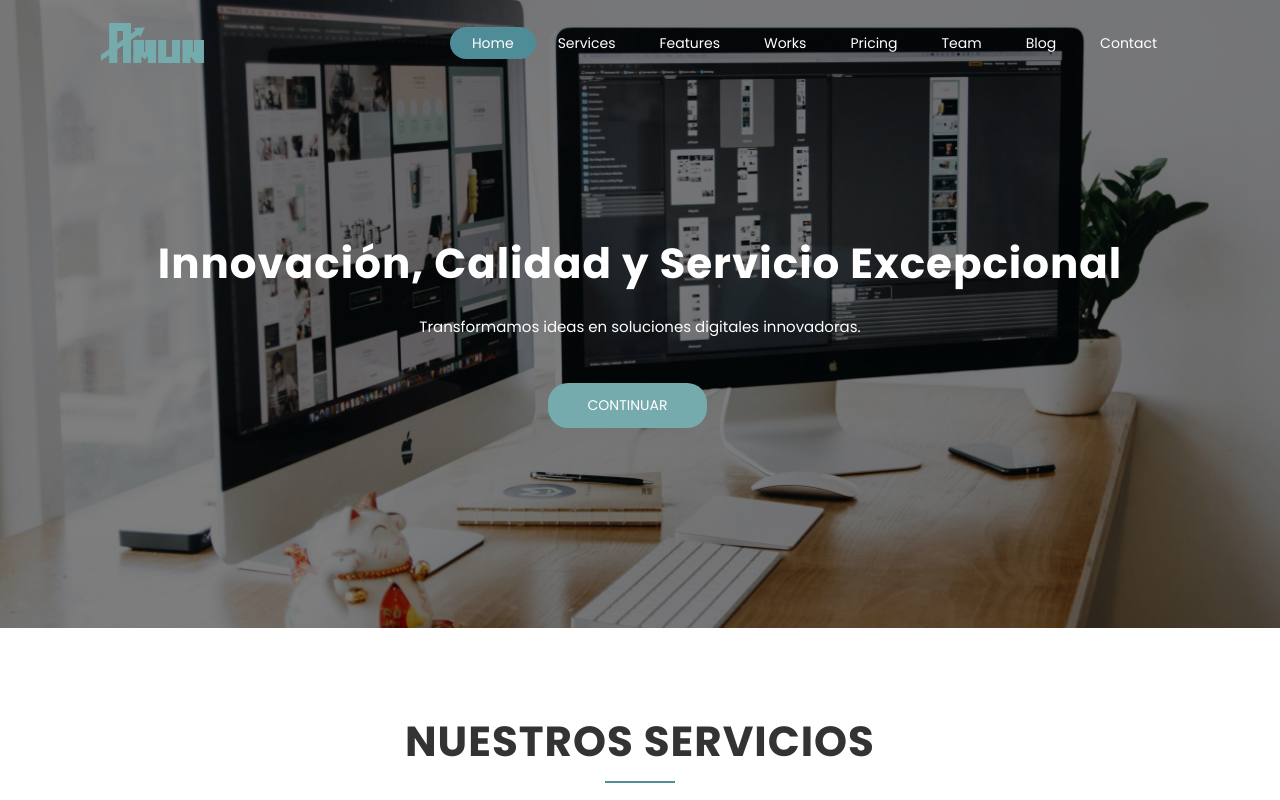
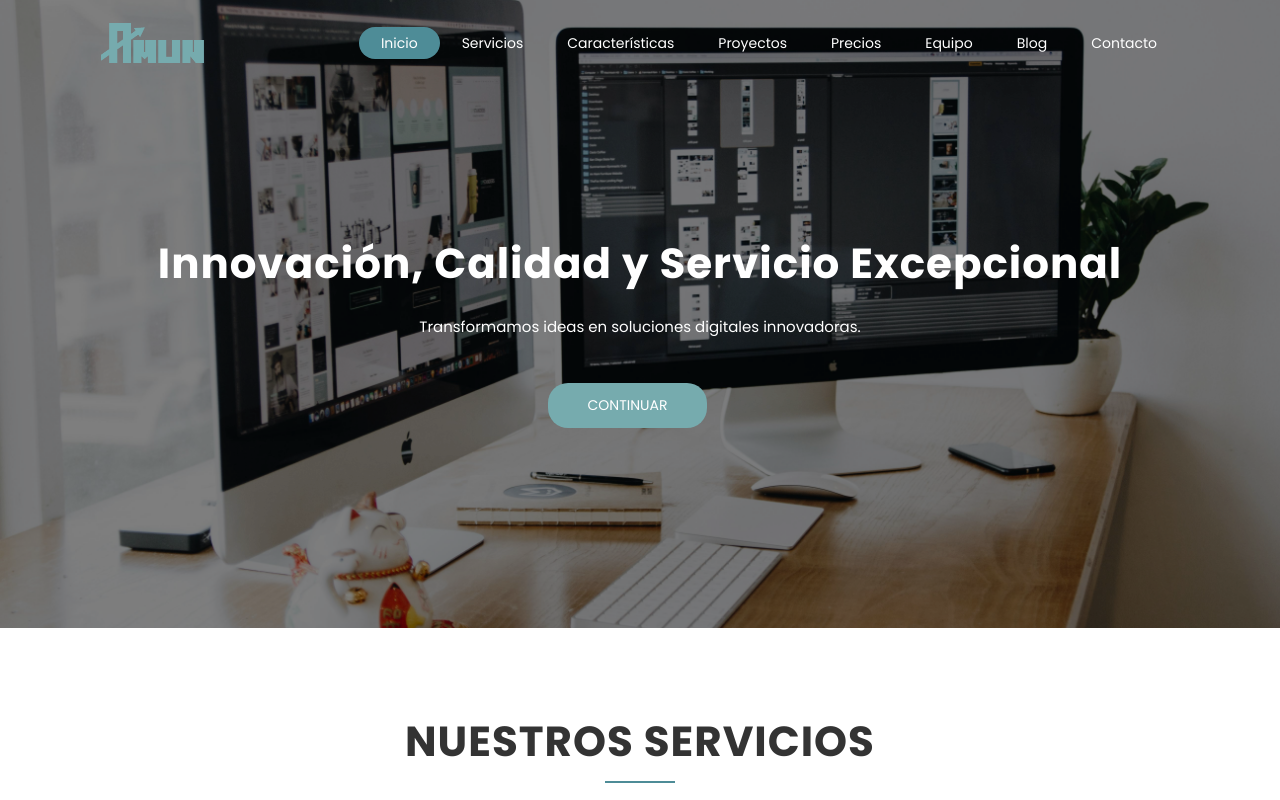
Before and after one commit to Aegox/amun-services-web, a React (Vite) app: page / in a window 1280 px wide. Shown: the top 800 px of the page. Built offline with nearby package versions, Linux system fonts and the light colour scheme.

Commit message:
add Navabar traduction

```diff
--- a/src/components/Contact.jsx
+++ b/src/components/Contact.jsx
@@ -7,7 +7,7 @@ import Linkedin from '../icons/Linkedin.jsx'
 
 function Contact () {
   return (
-    <main id="Contact" className={styles.main}>
+    <main id="Contacto" className={styles.main}>
       <div className={styles.container}>
       <section className={styles.information}>
         <h3>Contact With us</h3>
@@ -43,19 +43,19 @@ function Contact () {
       <footer className={styles.foot}>
         <ul>
           <li>
-            <a>Homepage</a>
+            <a>Pagina de Inicio</a>
           </li>
           <li>
-            <a>Services</a>
+            <a>Servicios</a>
           </li>
           <li>
-            <a>About Us</a>
+            <a>Acerca de nosotros</a>
           </li>
           <li>
-            <a>Contact</a>
+            <a>Contacto</a>
           </li>
         </ul>
-        <p>All copyrights reserved © 2022 - Designed & Developed by UIdeck</p>
+        <p>Todos los derechos reservados © 2024 - Dieñado y Desarrollado por Amun</p>
       </footer>
     </main>
 
--- a/src/components/Features.jsx
+++ b/src/components/Features.jsx
@@ -8,7 +8,7 @@ import Laptop from "../icons/Laptop.jsx";
 
 function Features() {
   return (
-    <main id="Features" className={styles.main}>
+    <main id="Características" className={styles.main}>
       <div className={styles.background}></div>
       <div className={styles.container}>
         <header>
--- a/src/components/Home.jsx
+++ b/src/components/Home.jsx
@@ -15,7 +15,7 @@ function Home () {
   }, []);
 
   return (
-    <main id="Home" className={styles.main}>
+    <main id="Inicio" className={styles.main}>
       <div className={styles.container}></div>
       <article className={styles.home}>
         <span>
--- a/src/components/NavBar.jsx
+++ b/src/components/NavBar.jsx
@@ -5,16 +5,16 @@ import _ from "lodash";
 
 function NavBar() {
   const sections = [
-    "Home",
-    "Services",
-    "Features",
-    "Works",
-    "Pricing",
-    "Team",
+    "Inicio",
+    "Servicios",
+    "Características",
+    "Proyectos",
+    "Precios",
+    "Equipo",
     "Blog",
-    "Contact",
+    "Contacto",
   ];
-  const [options, setOptions] = useState("Home");
+  const [options, setOptions] = useState("Inicio");
   const [locationNav, setLocationNav] = useState({ top: 0, bottom: 0 });
   const navRef = useRef(null);
   const linksRef = useRef([]);
@@ -49,14 +49,11 @@ function NavBar() {
     }
   }, []);
 
-  // Throttle the scroll and resize event handler
   const debouncedHandleLocation = useCallback(_.throttle(handleLocation, 100), [
     handleLocation,
   ]);
 
-  // Effect to add and clean up event listeners
   useEffect(() => {
-    // Call the handler initially
     handleLocation();
 
     const handleScroll = () => {
@@ -74,17 +71,16 @@ function NavBar() {
     };
   }, [debouncedHandleLocation, handleLocation]);
 
-  // Update the current section based on locationNav.top
   useEffect(() => {
     const sectionThresholds = [
-      { top: 0, bottom: 420, name: "Home" },
-      { top: 421, bottom: 950, name: "Services" },
-      { top: 950, bottom: 1550, name: "Features" },
-      { top: 1555, bottom: 2925, name: "Works" },
-      { top: 2925, bottom: 3778, name: "Pricing" },
-      { top: 4085, bottom: 4856, name: "Team" },
+      { top: 0, bottom: 420, name: "Inicio" },
+      { top: 421, bottom: 950, name: "Servicios" },
+      { top: 950, bottom: 1550, name: "Características" },
+      { top: 1555, bottom: 2925, name: "Proyectos" },
+      { top: 2925, bottom: 3778, name: "Precios" },
+      { top: 4085, bottom: 4856, name: "Equipo" },
       { top: 5263, bottom: 6043, name: "Blog" },
-      { top: 6043, bottom: Infinity, name: "Contact" },
+      { top: 6043, bottom: Infinity, name: "Contacto" },
     ];
 
     const currentSection = sectionThresholds.find(
--- a/src/components/Portfolio.jsx
+++ b/src/components/Portfolio.jsx
@@ -9,7 +9,7 @@ import Eye from '../icons/Eye.jsx'
 
 function Portfolio () {
   return (
-    <main id="Works" className={styles.main}>
+    <main id="Proyectos" className={styles.main}>
       <header className={styles.brand}>
         <h2>NUESTRO PORTAFOLIO</h2>
         <div className={styles.line}></div>
--- a/src/components/Prices.jsx
+++ b/src/components/Prices.jsx
@@ -2,9 +2,9 @@ import styles from "../styles/Prices.module.css";
 
 function Prices() {
   return (
-    <main id="Pricing" className={styles.main}>
+    <main id="Precios" className={styles.main}>
       <header className={styles.head}>
-        <h2>PRICING TABLE</h2>
+        <h2>TABLA DE PRECIOS</h2>
         <div className={styles.line}></div>
         <p>
           Lorem ipsum dolor sit amet, consectetur adipisicing elit. Quaerat,
@@ -14,7 +14,7 @@ function Prices() {
       <section className={styles.container}>
         <article>
           <div className={styles.title}>
-            <h2>FREE</h2>
+            <h2>BASICO</h2>
           </div>
           <div className={styles.description}>
             <span>$00</span>
@@ -22,7 +22,7 @@ function Prices() {
               Lorem ipsum dolor sit amet, consectetur adipisicing elit. Quaerat,
               dignissimos! Lorem ipsum dolor sit amet.
             </p>
-            <button>GET PLAN</button>
+            <button>COMPRAR</button>
           </div>
         </article>
         <article>
--- a/src/components/Services.jsx
+++ b/src/components/Services.jsx
@@ -22,7 +22,7 @@ function Services() {
   }, []);
 
   return (
-    <main id="Services" className={styles.main}>
+    <main id="Servicios" className={styles.main}>
       <article className={styles.brand}>
         <h1>NUESTROS SERVICIOS</h1>
         <div className={styles.line}></div>
@@ -40,8 +40,7 @@ function Services() {
           </div>
           <h3>Redacción de Contenidos</h3>
           <h4>
-            La redacción de contenidos optimiza el desarrollo web, mejora el SEO y atrae visitantes.
-          </h4>
+            Nuestra redacción de contenidos optimiza el desarrollo web, mejora el SEO y atrae visitantes.          </h4>
         </div>
         <div
           ref={(el) => elementRefs.current[1] = el}
@@ -51,7 +50,7 @@ function Services() {
             <Code color="#000000" width="30px" height="30px" />
           </div>
           <h3>Desarrollo Web</h3>
-          <h4>El desarrollo web crea sitios efectivos, optimizados y atractivos para mejorar la presencia online.</h4>
+          <h4>Nuestro desarrollo web crea sitios efectivos, optimizados y atractivos para mejorar la presencia online.</h4>
         </div>
         <div
           ref={(el) => elementRefs.current[2] = el}
@@ -61,7 +60,7 @@ function Services() {
             <Cool color="#000000" width="30px" height="30px" />
           </div>
           <h3>Consultoría Empresarial</h3>
-          <h4>La consultoría empresarial proporciona estrategias clave para optimizar operaciones y alcanzar objetivos.</h4>
+          <h4>Nuestra consultoría empresarial proporciona estrategias clave para optimizar operaciones y alcanzar objetivos.</h4>
         </div>
       </section>
     </main>
--- a/src/components/Team.jsx
+++ b/src/components/Team.jsx
@@ -8,7 +8,7 @@ import Linkedin from "../icons/Linkedin.jsx";
 
 function Team() {
   return (
-    <main id="Team" className={styles.main}>
+    <main id="Equipo" className={styles.main}>
       <header className={styles.head}>
         <h2>OUR TEAM</h2>
         <div className={styles.line}></div>
--- a/src/components/Watch.jsx
+++ b/src/components/Watch.jsx
@@ -4,12 +4,9 @@ import Play from "../icons/Play.jsx";
 function Watch() {
   return (
     <main id="Watch" className={styles.main}>
-      <h2>WATCH OUR INTRO VIDEO </h2>
+      <h2>MIRA NUESTRO VIDEO INTRODUCTORIO</h2>
       <p>
-        Aliquam vestibulum cursus felis. In iaculis iaculis sapien ac
-        condimentum. Vestibulum congue posuere lacus, id tincidunt nisi porta
-        sit amet. Suspendisse et sapien varius, pellentesque dui non, semper
-        orci.
+  Descubre quiénes somos y cómo transformamos ideas en soluciones tecnológicas innovadoras. Conoce más sobre nuestra empresa.
       </p>
       <div className={styles.divIcon}>
         <Play color="white" width="30px" height="30px" />
```
